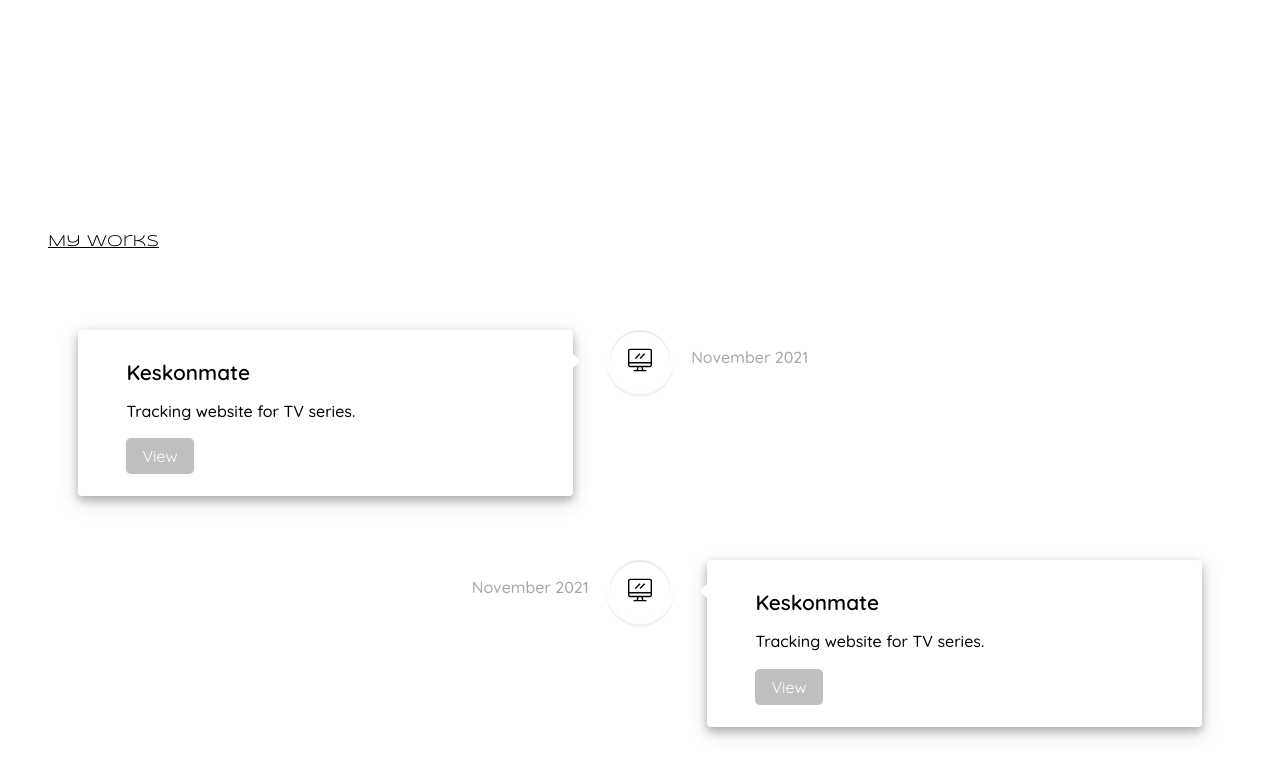
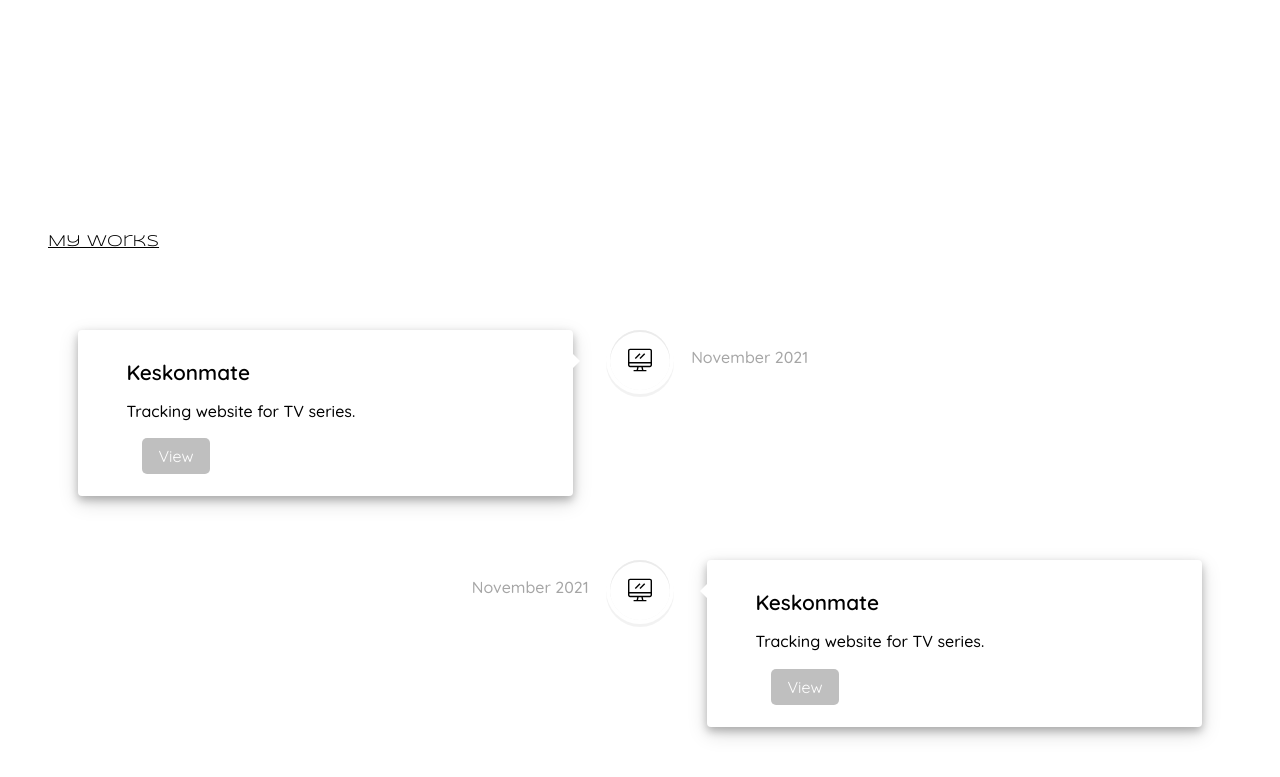
Before and after one commit to wuceline/celinewu-cv, a React app: page / in a window 1280 px wide. Shown: the part 2795-3572 px from the top of the page. Built offline with nearby package versions, Linux system fonts and the light colour scheme; a web font is replaced by a local one.

Commit message:
changed margin left button timeline element

```diff
--- a/src/components/MyWorks/styles.scss
+++ b/src/components/MyWorks/styles.scss
@@ -34,6 +34,7 @@
         border-radius: 5px;
         color: white;
         background-color: rgba(0, 0, 0, 0.25);
+        margin-left: 1em;
     }
     .button:hover{
         background-color: rgba(0,0,0, 0.35);
```
